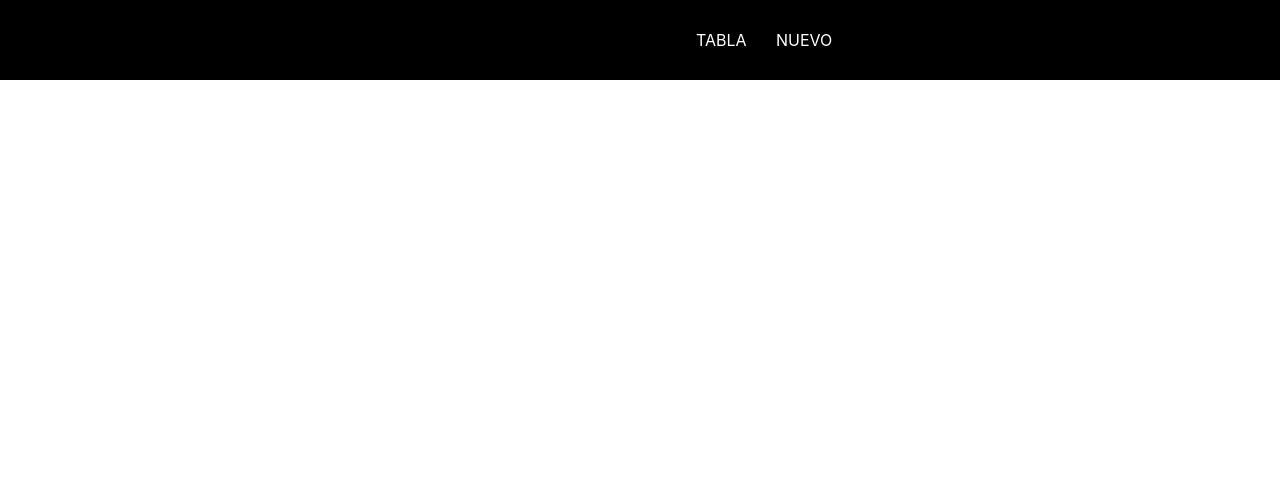
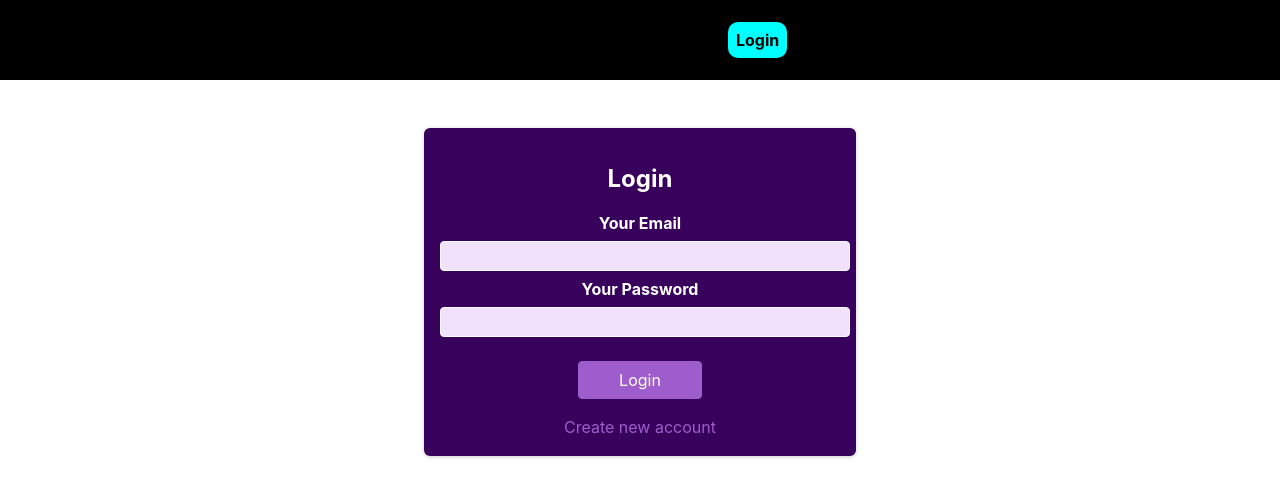
Before and after one commit to robcisneros/weather-routerv6-mui, a React (Create React App) app: page /auth in a window 1280 px wide. Before the commit this address had no page. Shown: the top 496 px of the page. Built offline with nearby package versions, Linux system fonts and the light colour scheme.

Commit message:
adding authentication

```diff
--- a/src/App.js
+++ b/src/App.js
@@ -1,17 +1,26 @@
 import { Navigate, Route, Routes } from "react-router-dom";
+import { useContext } from "react";
 import MainHeader from "./components/layout/MainHeader";
 import MainTable from "./components/MainTable/MainTable";
 import NewTable from "./components/NewTable/NewTable";
+import Welcome from "./components/Welcome/Welcome";
+import AuthContext from "./store/auth-context";
+import LogIn from "./components/Auth/LogIn";
 
 function App() {
+  const authCtx = useContext(AuthContext);
+  const isLoggedIn = authCtx.isLoggedIn;
+
   return (
     <div>
       <MainHeader />
       <main>
         <Routes>
-          <Route path="/" element={<Navigate replace to="/weather-table" />} />
-          <Route path="/weather-table" element={<MainTable />} />
-          <Route path="/new-data-weather" element={<NewTable />} />
+          <Route path="/" element={<Welcome /> } />
+          {!isLoggedIn && ( <Route path="/auth" element={<LogIn />} /> )}
+          {isLoggedIn && ( <Route path="/weather-table" element={<MainTable />} /> )}
+          {isLoggedIn && ( <Route path="/new-data-weather" element={<NewTable />} /> )}
+          <Route path="*" element={<Navigate replace to="/" /> } />
         </Routes>
       </main>
     </div>
--- /dev/null
+++ b/src/components/Auth/AuthForm.js
@@ -0,0 +1,100 @@
+import { useRef, useState, useContext } from "react";
+import { useNavigate } from "react-router-dom";
+import AuthContext from "../../store/auth-context";
+import classes from "./AuthForm.module.css";
+
+const AuthForm = () => {
+  const navigate = useNavigate();
+  const emailInputRef = useRef();
+  const passwordInputRef = useRef();
+
+  const AuthCtx = useContext(AuthContext);
+
+  const [isLogin, setIsLogin] = useState(true);
+  const [isLoading, setIsLoading] = useState(false);
+
+  const switchAuthModeHandler = () => {
+    setIsLogin((prevState) => !prevState);
+  };
+
+  const submitHandler = (event) => {
+    event.preventDefault();
+    const enteredEmail = emailInputRef.current.value;
+    const enteredPassword = passwordInputRef.current.value;
+
+    setIsLoading(true);
+    let url;
+    const APIKEYFIREBASE = "AIzaSyAxQMZVaa7wh4ykYFpDuDNoXxgvaW2i2SU";
+    if (isLogin) {
+      url =
+        "https://identitytoolkit.googleapis.com/v1/accounts:signInWithPassword?key="  + APIKEYFIREBASE;
+    } else {
+      url =
+        "https://identitytoolkit.googleapis.com/v1/accounts:signUp?key=" + APIKEYFIREBASE;
+    }
+    const sendData = async () => {
+      const response = await fetch(url, {
+        method: "POST",
+        body: JSON.stringify({
+          email: enteredEmail,
+          password: enteredPassword,
+          returnSecureToken: true,
+        }),
+        headers: { "Content-Type": "application/json" },
+      });
+      const data = await response.json();
+      setIsLoading(false);
+      if (response.ok) {
+        return data;
+      } else {
+        let errorMessage = "Authentication failed!";
+        if (data && data.error && data.error.message) {
+          errorMessage = data.error.message;
+        }
+        throw new Error(errorMessage);
+      }
+    };
+    sendData()
+      .then((data) => {
+        const expireDate = new Date(new Date().getTime() + (+data.expiresIn*1000));
+        AuthCtx.login(data.idToken, expireDate.toISOString());
+        navigate("/");
+      })
+      .catch((err) => alert(err.message));
+  };
+  return (
+    <section className={classes.auth}>
+      <h1>{isLogin ? "Login" : "Sign Up"}</h1>
+      <form onSubmit={submitHandler}>
+        <div className={classes.control}>
+          <label htmlFor="email">Your Email</label>
+          <input type="email" id="email" required ref={emailInputRef} />
+        </div>
+        <div className={classes.control}>
+          <label htmlFor="password">Your Password</label>
+          <input
+            type="password"
+            id="password"
+            required
+            ref={passwordInputRef}
+          />
+        </div>
+        <div className={classes.actions}>
+          {!isLoading && (
+            <button>{isLogin ? "Login" : "Create Account"}</button>
+          )}
+          {isLoading && <p>Sending request...</p>}
+          <button
+            type="button"
+            className={classes.toggle}
+            onClick={switchAuthModeHandler}
+          >
+            {isLogin ? "Create new account" : "Login with existing account"}
+          </button>
+        </div>
+      </form>
+    </section>
+  );
+};
+
+export default AuthForm;
--- /dev/null
+++ b/src/components/Auth/AuthForm.module.css
@@ -0,0 +1,73 @@
+.auth {
+  margin: 3rem auto;
+  width: 95%;
+  max-width: 25rem;
+  border-radius: 6px;
+  background-color: #38015c;
+  box-shadow: 0 1px 4px rgba(0, 0, 0, 0.2);
+  padding: 1rem;
+  text-align: center;
+  color: white;
+}
+
+.auth h1 {
+  text-align: center;
+  color: white;
+}
+
+.control {
+  margin-bottom: 0.5rem;
+}
+
+.control label {
+  display: block;
+  color: white;
+  font-weight: bold;
+  margin-bottom: 0.5rem;
+}
+
+.control input {
+  font: inherit;
+  background-color: #f1e1fc;
+  color: #38015c;
+  border-radius: 4px;
+  border: 1px solid white;
+  width: 100%;
+  text-align: left;
+  padding: 0.25rem;
+}
+
+.actions {
+  margin-top: 1.5rem;
+  display: flex;
+  flex-direction: column;
+  align-items: center;
+}
+
+.actions button {
+  cursor: pointer;
+  font: inherit;
+  color: white;
+  background-color: #9f5ccc;
+  border: 1px solid #9f5ccc;
+  border-radius: 4px;
+  padding: 0.5rem 2.5rem;
+}
+
+.actions button:hover {
+  background-color: #873abb;
+  border-color: #873abb;
+}
+
+.actions .toggle {
+  margin-top: 1rem;
+  background-color: transparent;
+  color: #9f5ccc;
+  border: none;
+  padding: 0.15rem 1.5rem;
+}
+
+.actions .toggle:hover {
+  background-color: transparent;
+  color: #ae82cc;
+}
--- /dev/null
+++ b/src/components/Auth/LogIn.js
@@ -0,0 +1,6 @@
+import AuthForm from "./AuthForm"
+
+const LogIn = () => {
+    return <AuthForm />
+}
+export default LogIn
--- a/src/components/NewTable/NewTable.js
+++ b/src/components/NewTable/NewTable.js
@@ -2,10 +2,12 @@ import BasicForm from "../NewTable/BasicForm";
 import classes from "./NewTable.module.css";
 import useHttp from "../../hooks/use-http";
 import { useEffect, useState } from "react";
+import { useNavigate } from "react-router-dom";
 
 const NewTable = () => {
   const { sendRequest: fetchAPI } = useHttp();
   const [estados, setEstados] = useState([]);
+  const navigate = useNavigate();
 
   useEffect(() => {
     const url =
@@ -41,6 +43,7 @@ const NewTable = () => {
       headers: { "Content-Type": "application/json" },
       body: enteredData,
     }, () => {} );
+    navigate("/");
   };
 
   return (
--- /dev/null
+++ b/src/components/Welcome/Welcome.js
@@ -0,0 +1,12 @@
+import AuthContext from "../../store/auth-context";
+import { useContext } from "react";
+const Welcome = () => {
+  const authCtx = useContext(AuthContext);
+  const isLoggedIn = authCtx.isLoggedIn;
+  return (
+    <section>
+      <h1> {isLoggedIn ? "Ya puedes empezar a realizar tus búsquedas!" : "Bienvenido, logeate para comenzar!"} </h1>
+    </section>
+  );
+};
+export default Welcome;
--- a/src/components/layout/MainHeader.js
+++ b/src/components/layout/MainHeader.js
@@ -1,12 +1,34 @@
-import { NavLink } from "react-router-dom";
+import { NavLink, useNavigate } from "react-router-dom";
 import classes from "./MainHeader.module.css";
+import AuthContext from "../../store/auth-context";
+import { useContext } from "react";
 
 const MainHeader = () => {
+  const navigate = useNavigate();
+  const authCtx = useContext(AuthContext);
+
+  const logoutHandler = () => {
+    authCtx.logout();
+    navigate("/");
+  };
+
+  const isLoggedIn = authCtx.isLoggedIn;
   return (
     <header className={classes.header}>
       <nav>
         <ul>
-          <li>
+        {!isLoggedIn && (
+            <li>
+            <NavLink
+              className={(navData) => (navData.isActive ? classes.active : "")}
+              to="/auth"
+            >
+              Login
+            </NavLink>
+          </li>
+          )}
+          {isLoggedIn && (
+            <li>
             <NavLink
               className={(navData) => (navData.isActive ? classes.active : "")}
               to="/weather-table"
@@ -14,7 +36,9 @@ const MainHeader = () => {
               TABLA
             </NavLink>
           </li>
-          <li>
+          )}
+          {isLoggedIn && (
+            <li>
             <NavLink
               className={(navData) => (navData.isActive ? classes.active : "")}
               to="/new-data-weather"
@@ -22,6 +46,12 @@ const MainHeader = () => {
               NUEVO
             </NavLink>
           </li>
+          )}
+          {isLoggedIn && (
+            <li>
+            <button onClick={logoutHandler}>Logout</button>
+          </li>
+          )}
         </ul>
       </nav>
     </header>
--- a/src/index.js
+++ b/src/index.js
@@ -1,11 +1,14 @@
-import ReactDOM from 'react-dom/client';
-import './index.css';
-import App from './App';
+import ReactDOM from "react-dom/client";
+import "./index.css";
+import App from "./App";
 import { BrowserRouter } from "react-router-dom";
+import { AuthContextProvider } from "./store/auth-context";
 
-const root = ReactDOM.createRoot(document.getElementById('root'));
+const root = ReactDOM.createRoot(document.getElementById("root"));
 root.render(
-  <BrowserRouter>
-    <App />
-  </BrowserRouter>
+  <AuthContextProvider>
+    <BrowserRouter>
+      <App />
+    </BrowserRouter>
+  </AuthContextProvider>
 );
--- /dev/null
+++ b/src/store/auth-context.js
@@ -0,0 +1,87 @@
+import React, { useEffect, useState, useCallback } from "react";
+
+let logoutTimer;
+
+const AuthContext = React.createContext({
+  token: "",
+  isLoggedIn: false,
+  login: (token) => {},
+  logout: () => {},
+});
+
+const calculateRemainingTime = (expirationTime) => {
+  const currentTime = new Date().getTime();
+  const adjExpirationTime = new Date(expirationTime).getTime();
+  const remainingDuration = adjExpirationTime - currentTime;
+  return remainingDuration;
+};
+
+const retrieveStoredToken = () => {
+  const storedToken = localStorage.getItem("token");
+  const storedExpirationDate = localStorage.getItem("expirationTime");
+  const remainingTime = calculateRemainingTime(storedExpirationDate);
+
+  if (remainingTime <= 60000) {
+    localStorage.removeItem("token");
+    localStorage.removeItem("expirationTime");
+    return null;
+  }
+
+  return {
+    token: storedToken,
+    duration: remainingTime,
+  };
+};
+
+export const AuthContextProvider = (props) => {
+  const tokenData = retrieveStoredToken();
+  let initialToken;
+  if (tokenData) {
+    initialToken = tokenData.token;
+  }
+
+  const [token, setToken] = useState(initialToken);
+  const userIsLoggedIn = !!token; //de true/false value a true/false boolean
+
+  const logoutHandler = useCallback(() => {
+    setToken(null);
+    localStorage.removeItem("token");
+    localStorage.removeItem("expirationTime");
+
+    if (logoutTimer) {
+      clearTimeout(logoutTimer);
+    }
+  }, []);
+
+  const loginHandler = (token, expirationTime) => {
+    setToken(token);
+    localStorage.setItem("token", token);
+    localStorage.setItem("expirationTime", expirationTime);
+
+    const remainingTime = calculateRemainingTime(expirationTime);
+
+    logoutTimer = setTimeout(logoutHandler, remainingTime);
+  };
+
+  useEffect(() => {
+    if(tokenData){
+      console.log(tokenData.duration);
+      logoutTimer = setTimeout(logoutHandler, tokenData.duration);
+    }
+  }, [tokenData, logoutHandler]);
+
+  const contextValue = {
+    token: token,
+    isLoggedIn: userIsLoggedIn,
+    login: loginHandler,
+    logout: logoutHandler,
+  };
+
+  return (
+    <AuthContext.Provider value={contextValue}>
+      {props.children}
+    </AuthContext.Provider>
+  );
+};
+
+export default AuthContext;
```
